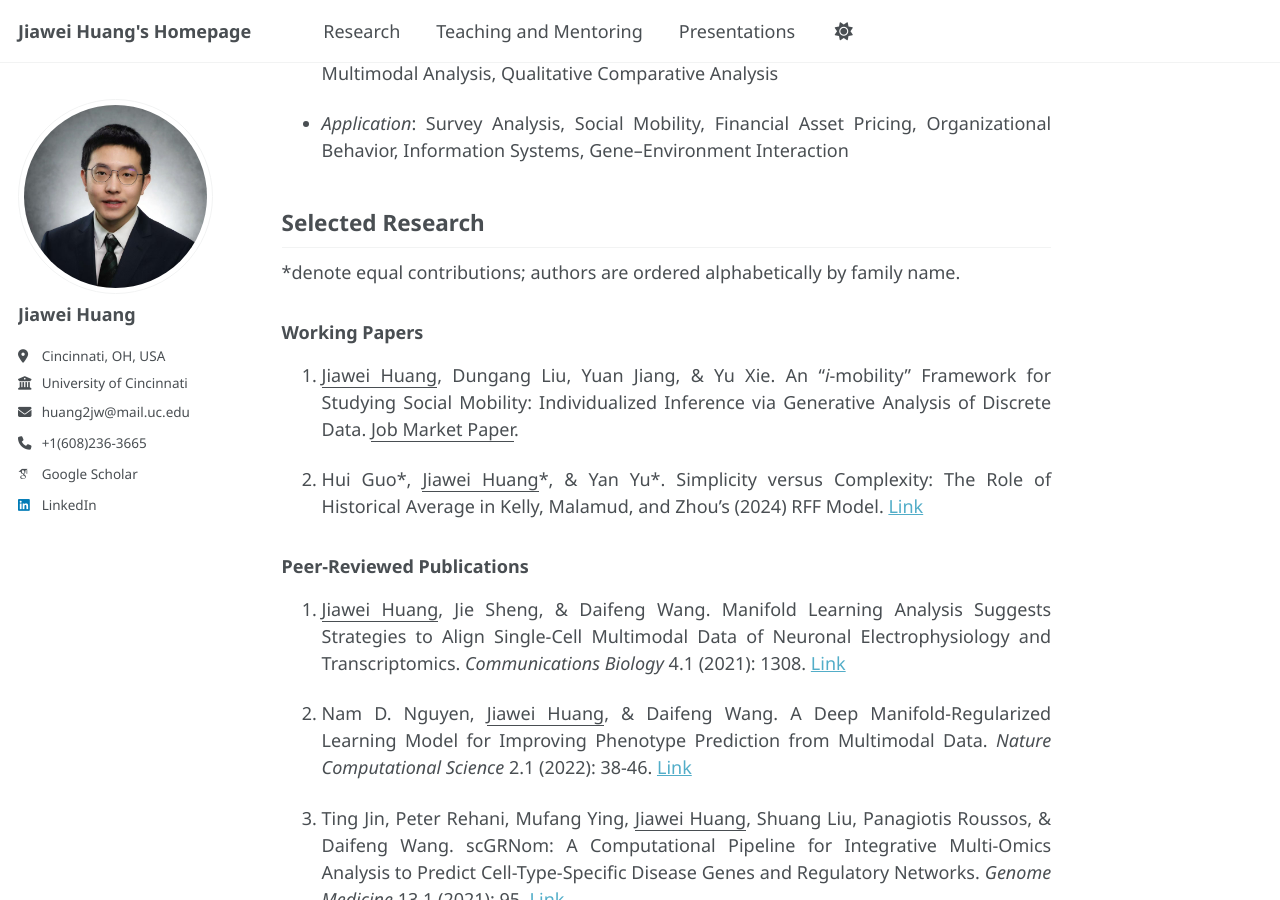
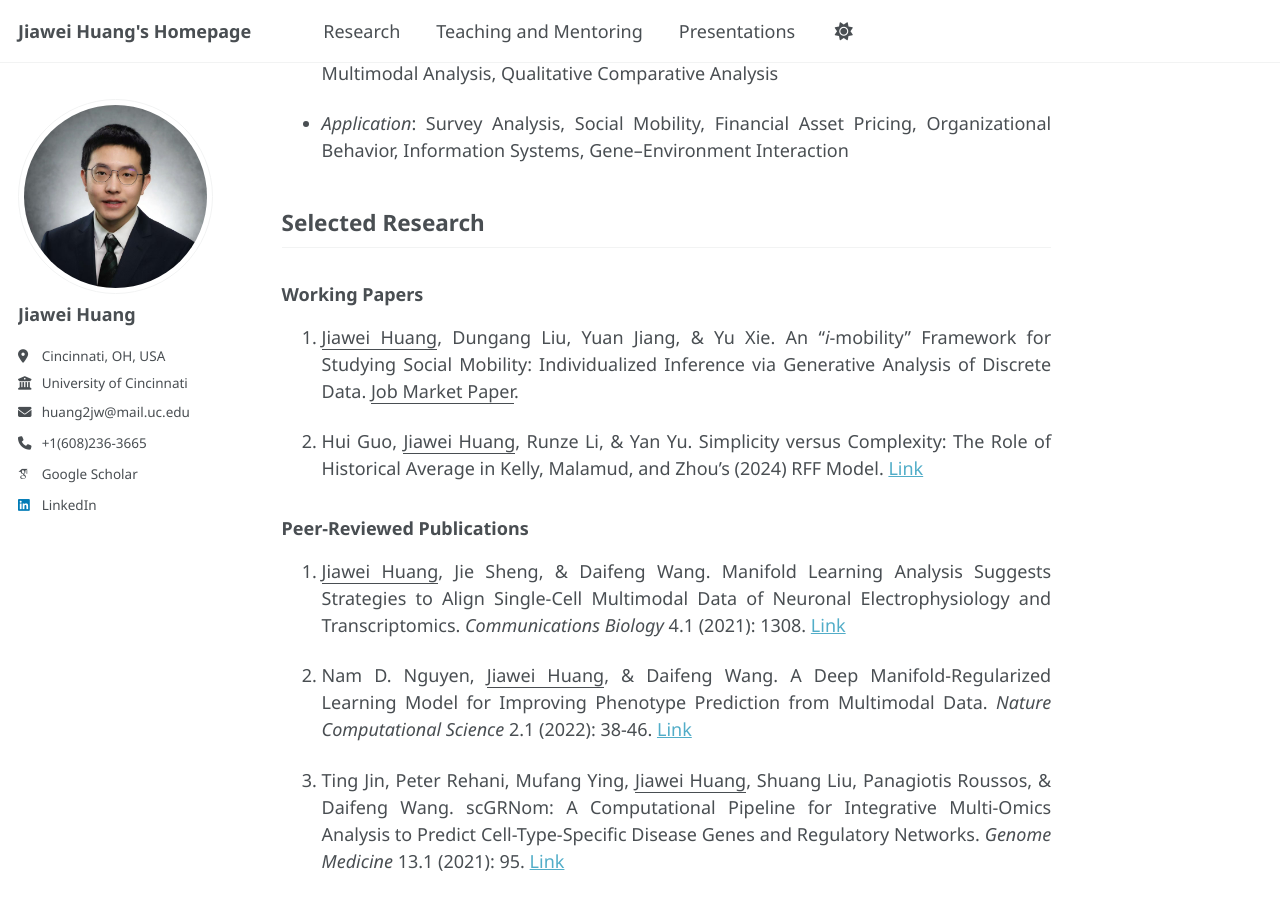
Before and after one commit to Jiawei98/Jiawei98.github.io, a Jekyll site: the page built from _pages/research.md, in a window 1280 px wide and 900 px high, scrolled down 321 px. Built offline with Jekyll 4.4.1, drawn with Linux system fonts in a browser that asks for light colours; some web fonts are replaced; a script that is not in the unit is left out.

Commit message:
Update research.md

```diff
--- a/_pages/research.md
+++ b/_pages/research.md
@@ -12,13 +12,11 @@ My research centers on the development and application of statistical methodolog
 
 ## Selected Research
 
-*denote equal contributions; authors are ordered alphabetically by family name.
-
 ### Working Papers
 
 1. <u>Jiawei Huang</u>, Dungang Liu, Yuan Jiang, & Yu Xie. An "*i*-mobility" Framework for Studying Social Mobility: Individualized Inference via Generative Analysis of Discrete Data. <u>Job Market Paper</u>.
 
-2. Hui Guo\*, <u>Jiawei Huang</u>\*, & Yan Yu\*. Simplicity versus Complexity: The Role of Historical Average in Kelly, Malamud, and Zhou's (2024) RFF Model. [Link](https://papers.ssrn.com/sol3/papers.cfm?abstract_id=5489967)
+2. Hui Guo, <u>Jiawei Huang</u>, Runze Li, & Yan Yu. Simplicity versus Complexity: The Role of Historical Average in Kelly, Malamud, and Zhou's (2024) RFF Model. [Link](https://papers.ssrn.com/sol3/papers.cfm?abstract_id=5489967)
 
 ### Peer-Reviewed Publications
 
```
